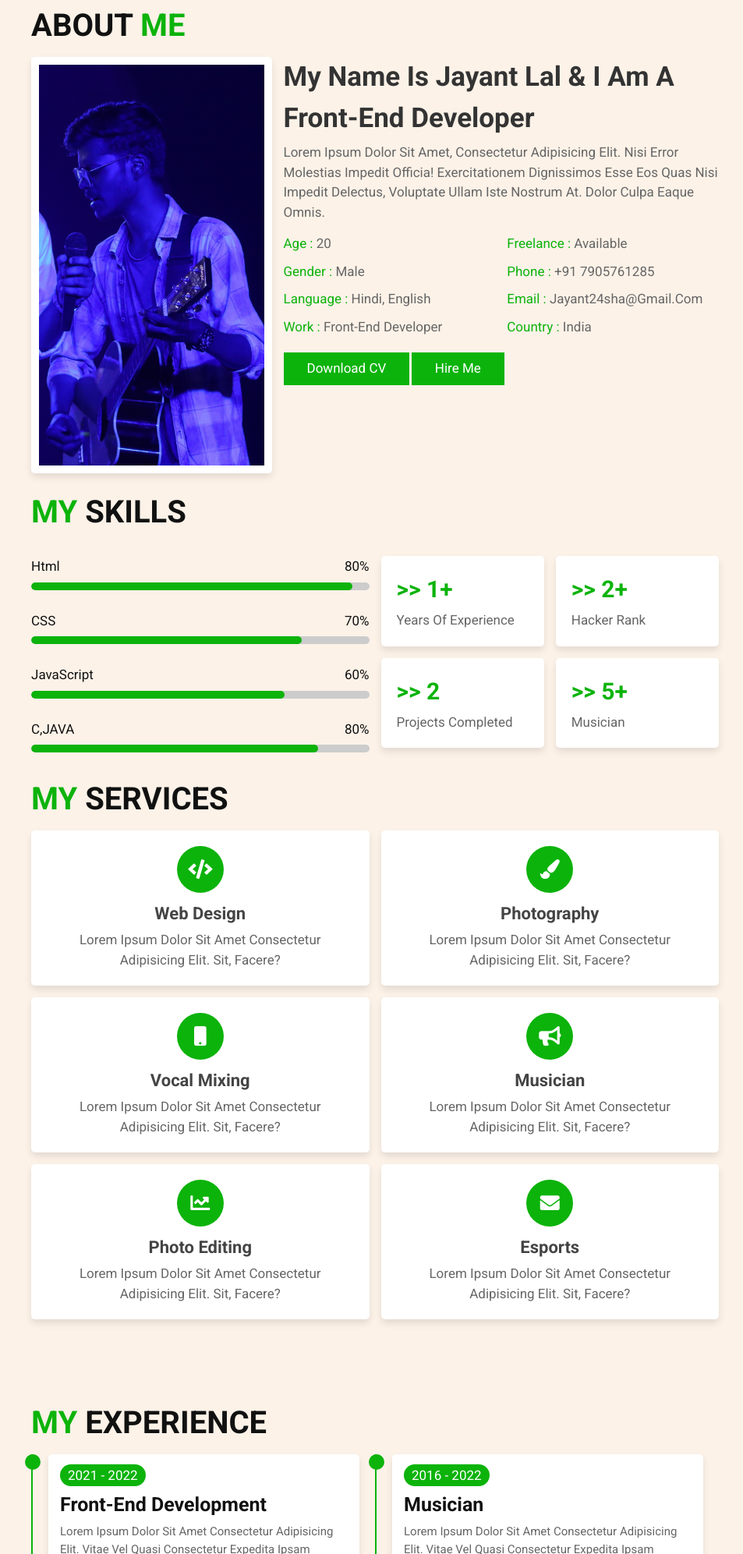
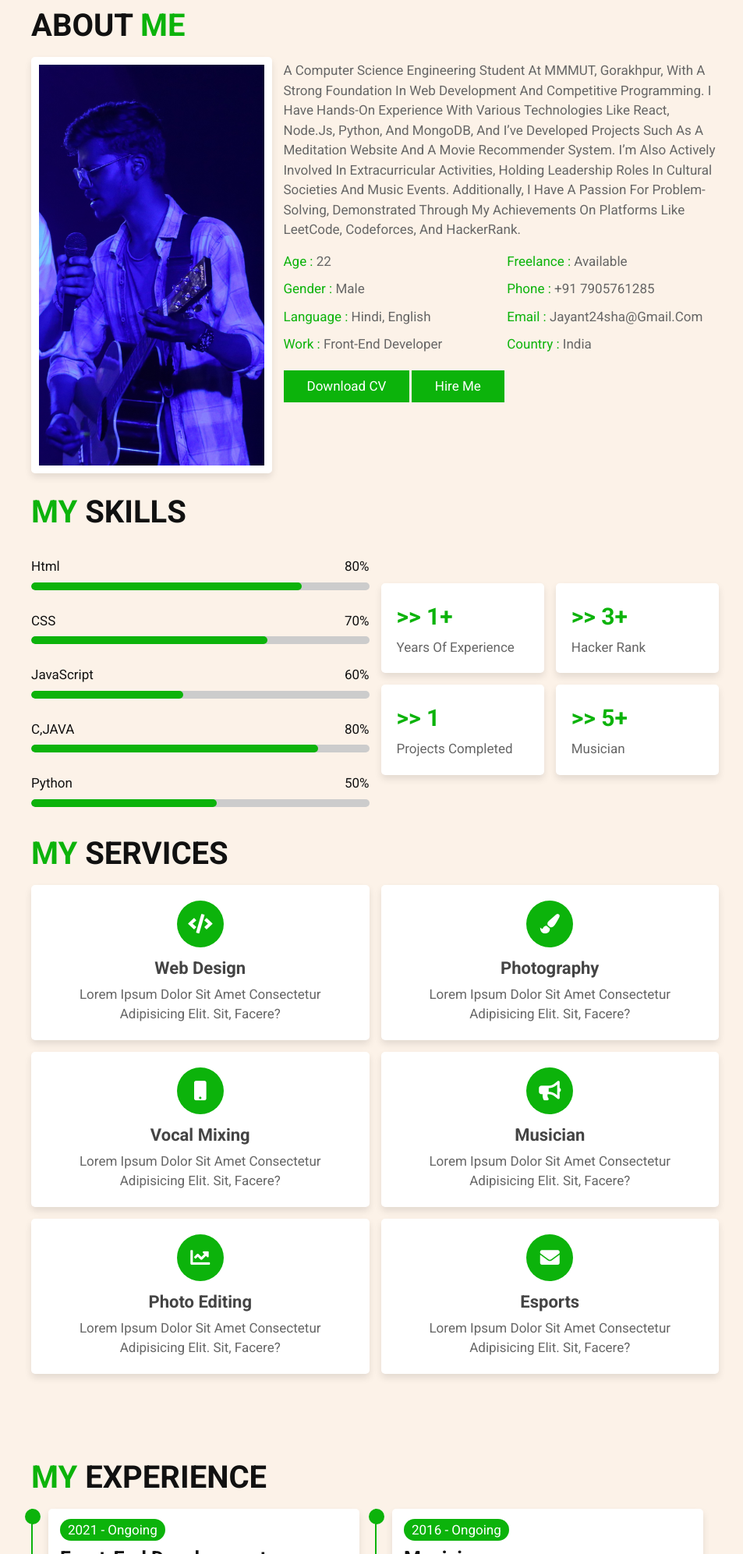
Before and after one commit to jayant24dec/First-Pro, a plain HTML site: page index.html in a window 1280 px wide. Shown: the part 807-2800 px from the top of the page at 78% size, without its empty margins (309-1262 px from the left). Drawn offline with Linux system fonts and the light colour scheme.

Commit message:
Updated HtMl css & JS

```diff
--- a/css/style.css
+++ b/css/style.css
@@ -289,20 +289,24 @@ header .follow a:hover{
 }
 
 .about .row-2 .skills .progress:nth-child(1) .bar span{
-    width:95%;
+    width:80%;
 }
 
 .about .row-2 .skills .progress:nth-child(2) .bar span{
-    width:80%;
+    width:70%;
 }
 
 .about .row-2 .skills .progress:nth-child(3) .bar span{
-    width:75%;
+    width:45%;
 }
 
 .about .row-2 .skills .progress:nth-child(4) .bar span{
     width:85%;
 }
+.about .row-2 .skills .progress:nth-child(5) .bar span{
+    width:55%;
+}
+
 
 .about .row-2 .box-container{
     flex:1 1 40rem;
--- a/index.html
+++ b/index.html
@@ -56,7 +56,7 @@
         <span class="hi"> hi there... </span>
         <h3> i am <span> Jayant Lal </span> </h3>
         <p class="info"> i am a front-end developer </p>
-        <p class="text"> Lorem ipsum dolor, sit amet consectetur adipisicing elit. Alias quidem excepturi natus iste ut. Alias, quod? Earum pariatur obcaecati dolorum! </p>
+        <p class="text">  a Computer Science student at MMMUT, Gorakhpur, with skills in web development, competitive programming, and project work in React, Node.js, and Python. I'm active in cultural leadership and passionate about problem-solving, with achievements on platforms like LeetCode and HackerRank. </p>
         <a href="#about" class="btn">about me</a>
     </div>
 
@@ -81,11 +81,11 @@
     </div>
 
     <div class="content">
-        <h3> my name is Jayant Lal & i am a front-end developer </h3>
-        <p>Lorem ipsum dolor sit amet, consectetur adipisicing elit. Nisi error molestias impedit officia! Exercitationem dignissimos esse eos quas nisi impedit delectus, voluptate ullam iste nostrum at. Dolor culpa eaque omnis.</p>
+        <h3>  </h3>
+        <p> a Computer Science Engineering student at MMMUT, Gorakhpur, with a strong foundation in web development and competitive programming. I have hands-on experience with various technologies like React, Node.js, Python, and MongoDB, and I’ve developed projects such as a meditation website and a movie recommender system. I’m also actively involved in extracurricular activities, holding leadership roles in cultural societies and music events. Additionally, I have a passion for problem-solving, demonstrated through my achievements on platforms like LeetCode, Codeforces, and HackerRank.</p>
         <div class="box-container">
             <div class="box">
-                <p> <span> age : </span> 20 </p>
+                <p> <span> age : </span> 22 </p>
                 <p> <span> gender : </span> male </p>
                 <p> <span> language : </span> hindi, english </p>
                 <p> <span> work : </span> front-end developer </p>
@@ -124,6 +124,10 @@
             <h3> C,JAVA <span> 80% </span> </h3>
             <div class="bar"> <span></span> </div>
         </div>
+        <div class="progress">
+            <h3> Python <span> 50% </span> </h3>
+            <div class="bar"> <span></span> </div>
+        </div>
     </div>
 
     <div class="box-container">
@@ -133,11 +137,11 @@
             <p>years of experience</p>
         </div>
         <div class="box">
-            <h3> >> 2+ </h3>
+            <h3> >> 3+ </h3>
             <p>Hacker Rank</p>
         </div>
         <div class="box">
-            <h3> >> 2 </h3>
+            <h3> >> 1 </h3>
             <p>projects completed</p>
         </div>
         <div class="box">
@@ -213,7 +217,7 @@
 
         <div class="box">
             <div class="content">
-                <span> 2021 - 2022 </span>
+                <span> 2021 - Ongoing </span>
                 <h3>front-end development</h3>
                 <p>Lorem ipsum dolor sit amet consectetur adipisicing elit. Vitae vel quasi consectetur expedita ipsam similique maiores ipsa? Error, debitis ullam.</p>
             </div>
@@ -221,7 +225,7 @@
 
         <div class="box">
             <div class="content">
-                <span> 2016 - 2022 </span>
+                <span> 2016 - Ongoing </span>
                 <h3>Musician</h3>
                 <p>Lorem ipsum dolor sit amet consectetur adipisicing elit. Vitae vel quasi consectetur expedita ipsam similique maiores ipsa? Error, debitis ullam.</p>
             </div>
@@ -229,7 +233,7 @@
 
         <div class="box">
             <div class="content">
-                <span> 2017 - 2021 </span>
+                <span> 2017 - Ongoing </span>
                 <h3>Photography</h3>
                 <p>Lorem ipsum dolor sit amet consectetur adipisicing elit. Vitae vel quasi consectetur expedita ipsam similique maiores ipsa? Error, debitis ullam.</p>
             </div>
@@ -237,7 +241,7 @@
 
         <div class="box">
             <div class="content">
-                <span> 2018 - 2022 </span>
+                <span> 2018 - Ongoing </span>
                 <h3>Vocal Mixing</h3>
                 <p>Lorem ipsum dolor sit amet consectetur adipisicing elit. Vitae vel quasi consectetur expedita ipsam similique maiores ipsa? Error, debitis ullam.</p>
             </div>
@@ -245,7 +249,7 @@
 
         <div class="box">
             <div class="content">
-                <span> 2021 - 2022 </span>
+                <span> 2021 - Ongoing </span>
                 <h3>Competetive Coding</h3>
                 <p>Lorem ipsum dolor sit amet consectetur adipisicing elit. Vitae vel quasi consectetur expedita ipsam similique maiores ipsa? Error, debitis ullam.</p>
             </div>
@@ -253,7 +257,7 @@
 
         <div class="box">
             <div class="content">
-                <span> 2020 - 2021 </span>
+                <span> 2020 - Ongoing</span>
                 <h3>Editing</h3>
                 <p>Lorem ipsum dolor sit amet consectetur adipisicing elit. Vitae vel quasi consectetur expedita ipsam similique maiores ipsa? Error, debitis ullam.</p>
             </div>
```
